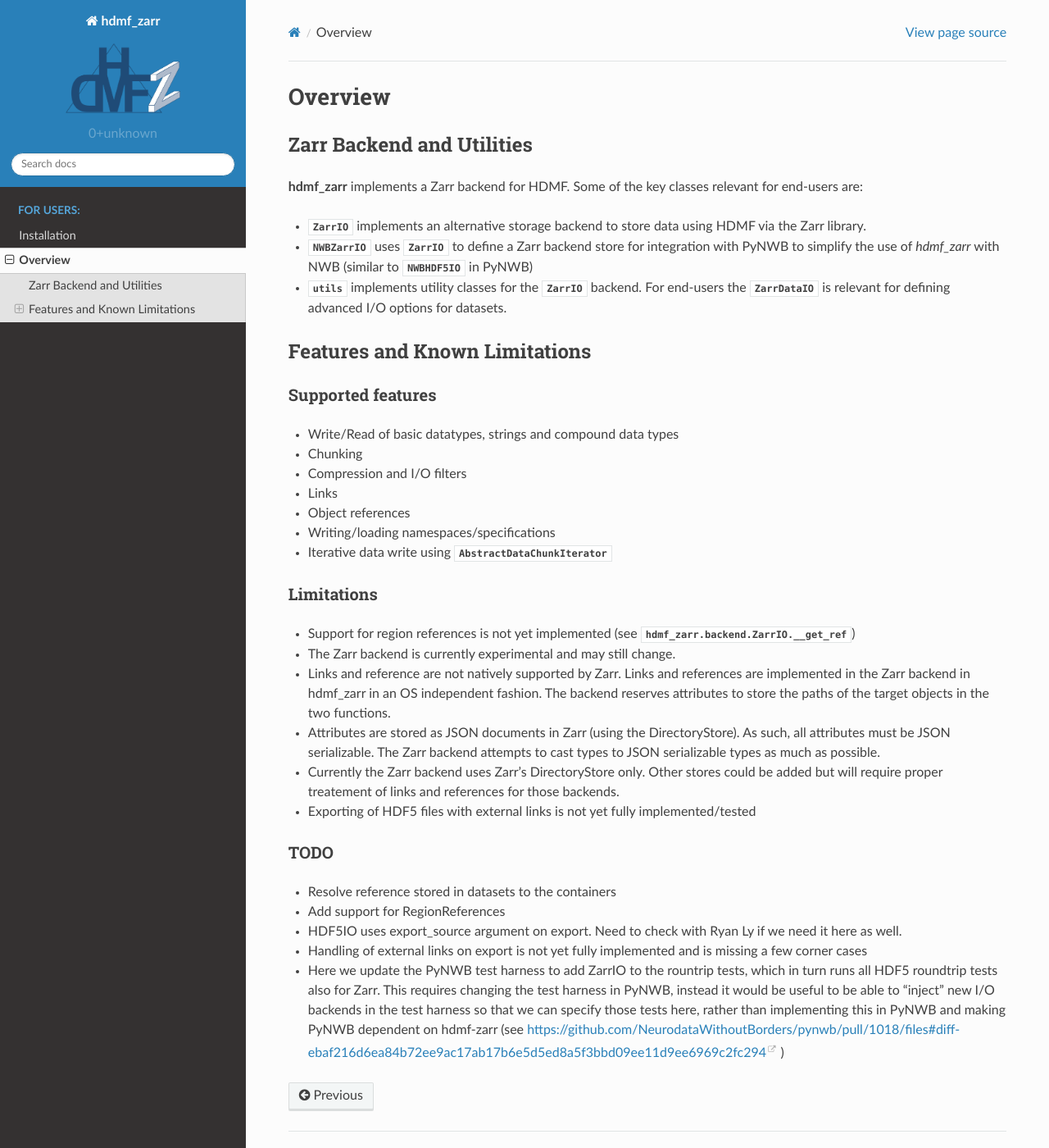
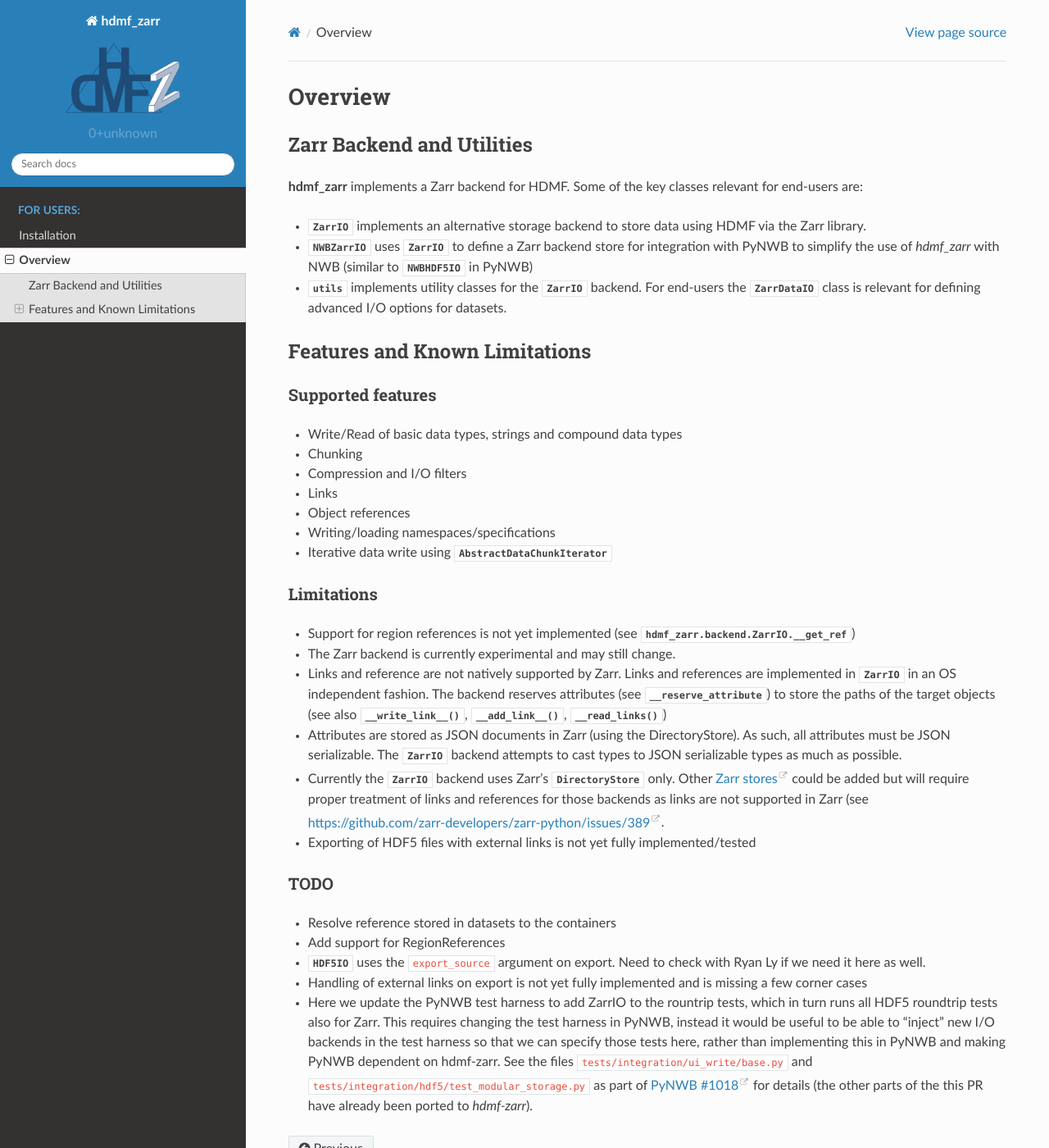
Before and after one commit to hdmf-dev/hdmf-zarr, a Sphinx documentation site: the page built from docs/source/overview.rst, in a window 1280 px wide and 1400 px high. Shown: the whole window at 82% size. Built offline with Sphinx 7.4.7 and the Read the Docs theme 2.0.0, drawn with Linux system fonts in a browser that asks for light colours; pages that are not in the unit, such as notebooks, are missing from menus.

Commit message:
Add missing links and minor edits in docs

```diff
--- a/docs/source/index.rst
+++ b/docs/source/index.rst
@@ -8,7 +8,7 @@
 
 **hdmf_zarr** implements a Zarr backend for `HDMF <https://hdmf.readthedocs.io>`_ as well as
 convenience classes for integration of Zarr with `PyNWB <https://pynwb.readthedocs.io>`_ to
-support writing of NWB files to Zarr.
+support writing of NWB files to `Zarr <https://zarr.readthedocs.io/en/stable/>`_.
 
 Citing hdmf-zarr
 ^^^^^^^^^^^^^^^^
--- a/docs/source/overview.rst
+++ b/docs/source/overview.rst
@@ -8,7 +8,7 @@
 
 * :py:class:`~hdmf_zarr.backend.ZarrIO` implements an alternative storage backend to store data using HDMF via the Zarr library.
 * :py:class:`~hdmf_zarr.nwb.NWBZarrIO` uses :py:class:`~hdmf_zarr.backend.ZarrIO` to define a Zarr backend store for integration with PyNWB to simplify the use of `hdmf_zarr` with NWB (similar to :py:class:`~pynwb.NWBHDF5IO` in PyNWB)
-* :py:mod:`~hdmf_zarr.utils` implements utility classes for the :py:class:`~hdmf_zarr.backend.ZarrIO` backend. For end-users the :py:class:`~hdmf_zarr.utils.ZarrDataIO` is relevant for defining advanced I/O options for datasets.
+* :py:mod:`~hdmf_zarr.utils` implements utility classes for the :py:class:`~hdmf_zarr.backend.ZarrIO` backend. For end-users the :py:class:`~hdmf_zarr.utils.ZarrDataIO` class is relevant for defining advanced I/O options for datasets.
 
 Features and Known Limitations
 ------------------------------
@@ -16,7 +16,7 @@
 Supported features
 ^^^^^^^^^^^^^^^^^^^
 
-- Write/Read of basic datatypes, strings and compound data types
+- Write/Read of basic data types, strings and compound data types
 - Chunking
 - Compression and I/O filters
 - Links
@@ -29,10 +29,9 @@
 
 - Support for region references is not yet implemented  (see :py:class:`hdmf_zarr.backend.ZarrIO.__get_ref`)
 - The Zarr backend is currently experimental and may still change.
-- Links and reference are not natively supported by Zarr. Links and references are implemented in the Zarr backend in hdmf_zarr in an OS independent fashion. The backend reserves attributes to store the paths of the target objects in the two functions.
-- Attributes are stored as JSON documents in Zarr (using the DirectoryStore). As such, all attributes must be JSON serializable. The Zarr backend attempts to cast types to JSON serializable types as much as possible.
-- Currently the Zarr backend uses Zarr's DirectoryStore only. Other stores could be added but will require proper treatement of links and references for those backends.
-
+- Links and reference are not natively supported by Zarr. Links and references are implemented in :py:class:`~hdmf_zarr.backend.ZarrIO` in an OS independent fashion. The backend reserves attributes (see :py:attr:`~hdmf_zarr.backend.ZarrIO.__reserve_attribute`) to store the paths of the target objects (see also  :py:meth:`~hdmf_zarr.backend.ZarrIO.__write_link__`, :py:meth:`~hdmf_zarr.backend.ZarrIO.__add_link__`, :py:meth:`~hdmf_zarr.backend.ZarrIO.__read_links`)
+- Attributes are stored as JSON documents in Zarr (using the DirectoryStore). As such, all attributes must be JSON serializable. The :py:class:`~hdmf_zarr.backend.ZarrIO` backend attempts to cast types to JSON serializable types as much as possible.
+- Currently the :py:class:`~hdmf_zarr.backend.ZarrIO` backend uses Zarr's :py:class:`~zarr.storage.DirectoryStore` only. Other `Zarr stores <https://zarr.readthedocs.io/en/stable/api/storage.html>`_ could be added but will require proper treatment of links and references for those backends as links are not supported in Zarr (see `https://github.com/zarr-developers/zarr-python/issues/389 <https://github.com/zarr-developers/zarr-python/issues/389>`_.
 - Exporting of HDF5 files with external links is not yet fully implemented/tested
 
 TODO
@@ -40,6 +39,6 @@
 
 - Resolve reference stored in datasets to the containers
 - Add support for RegionReferences
-- HDF5IO uses export_source argument on export. Need to check with Ryan Ly if we need it here as well.
+- :py:class:`~hdmf.backends.hdf5.h5tools.HDF5IO` uses the ``export_source`` argument on export. Need to check with Ryan Ly if we need it here as well.
 - Handling of  external links on export is not yet fully implemented and is missing a few corner cases
-- Here we update the PyNWB test harness to add ZarrIO to the rountrip tests, which in turn runs all HDF5 roundtrip tests also for Zarr. This requires changing the test harness in PyNWB, instead it would be useful to be able to "inject" new I/O backends in the test harness so that we can specify those tests here, rather than implementing this in PyNWB and making PyNWB dependent on hdmf-zarr (see https://github.com/NeurodataWithoutBorders/pynwb/pull/1018/files#diff-ebaf216d6ea84b72ee9ac17ab17b6e5d5ed8a5f3bbd09ee11d9ee6969c2fc294 )
+- Here we update the PyNWB test harness to add ZarrIO to the rountrip tests, which in turn runs all HDF5 roundtrip tests also for Zarr. This requires changing the test harness in PyNWB, instead it would be useful to be able to "inject" new I/O backends in the test harness so that we can specify those tests here, rather than implementing this in PyNWB and making PyNWB dependent on hdmf-zarr. See the files ``tests/integration/ui_write/base.py`` and ``tests/integration/hdf5/test_modular_storage.py`` as part of `PyNWB #1018 <https://github.com/NeurodataWithoutBorders/pynwb/pull/1018/files>`_ for details (the other parts of the this PR have already been ported to *hdmf-zarr*).
```
